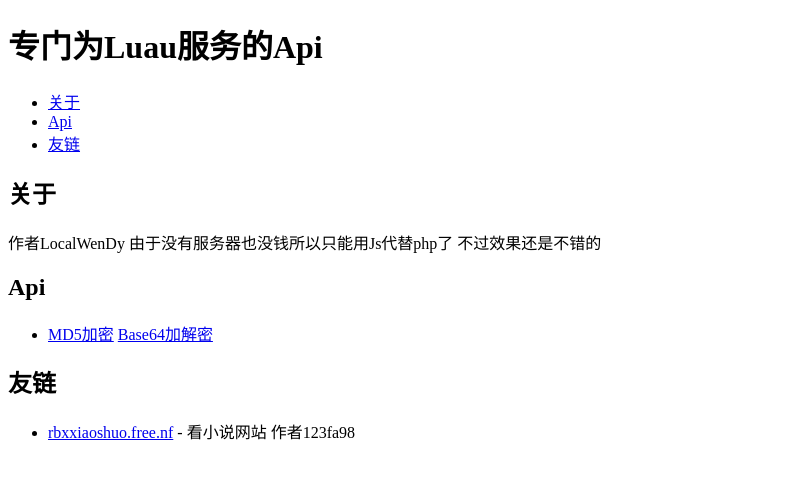
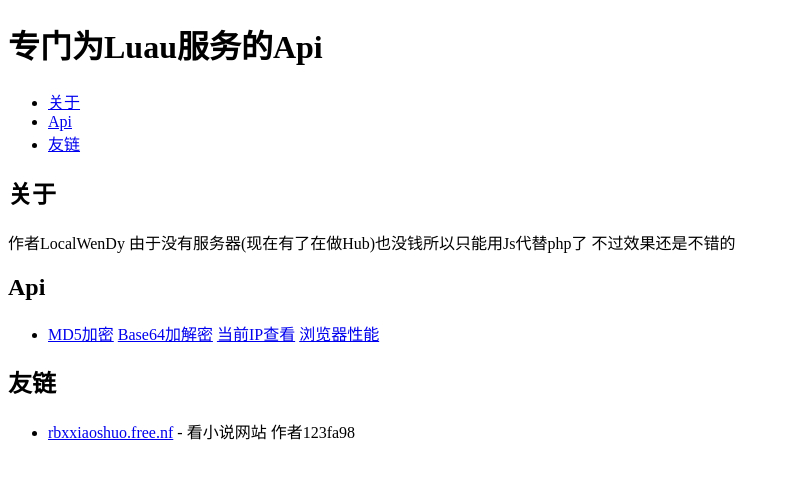
Before and after one commit to The114514thgeneration/Api, a plain HTML site: page index.html in a window 1280 px wide. Shown: the whole page, without its empty margins (0-790 px from the left). Drawn offline with Linux system fonts and the light colour scheme.

Commit message:
Update index.html

```diff
--- a/index.html
+++ b/index.html
@@ -60,7 +60,7 @@
 
     <section id="about">
         <h2>关于</h2>
-        <p>作者LocalWenDy 由于没有服务器也没钱所以只能用Js代替php了 不过效果还是不错的</p>
+        <p>作者LocalWenDy 由于没有服务器(现在有了在做Hub)也没钱所以只能用Js代替php了 不过效果还是不错的</p>
     </section>
 
     <section id="api">
@@ -69,7 +69,13 @@
             <li>
                 <a href="#" onclick="showApiInfo('MD5加密', 'https://the114514thgeneration.github.io/Api/MD5.html', 'https://the114514thgeneration.github.io/Api/MD5.html?text=你好', 'text(加密的文本)')">MD5加密</a>
 <a href="#" onclick="showApiInfo('Base64加解密', 'https://the114514thgeneration.github.io/Api/Base64.html', 'https://the114514thgeneration.github.io/Api/Base64.html?type=encode&text=你好', 'text(加密的文本)/type(操作类型:encode(加密);decode(解密))')">Base64加解密</a>
-
+<a href="#" onclick="showApiInfo('IP查看', 'https://the114514thgeneration.github.io/Api/IP.html', 'https://the114514thgeneration.github.io/Api/IP.html', '无">当前IP查看</a>
+<a href="#" onclick="showApiInfo('浏览器性能', 'https://the114514thgeneration.github.io/Api/Performance.html', 'https://the114514thgeneration.github.io/Api/Performance.html', '返回信息 navigationStart：开始导航的时间
+      domLoading：开始解析DOM树的时间
+      domInteractive：完成DOM解析的时间
+      domContentLoaded：DOMContentLoaded事件完成时间
+      domComplete：页面及其所有子资源完成加载的时间
+      loadEventEnd：load事件完成时间')">浏览器性能</a>
             </li>
         </ul>
     </section>
```
